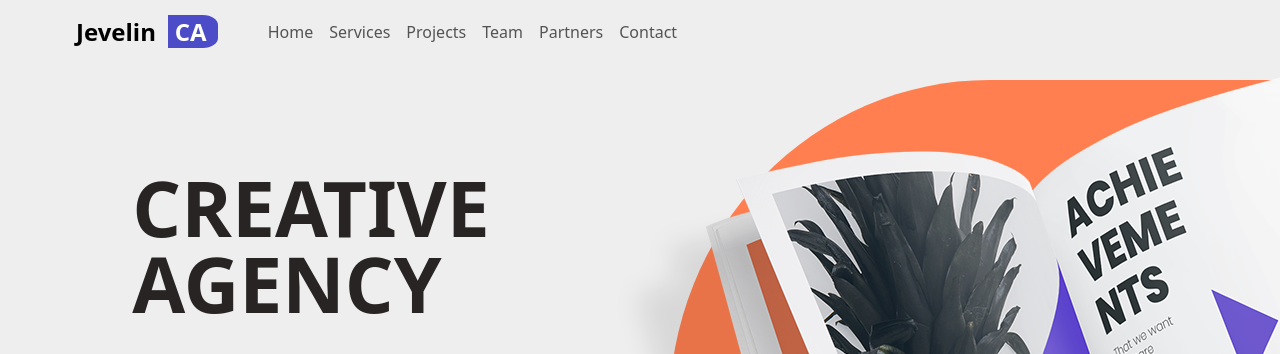
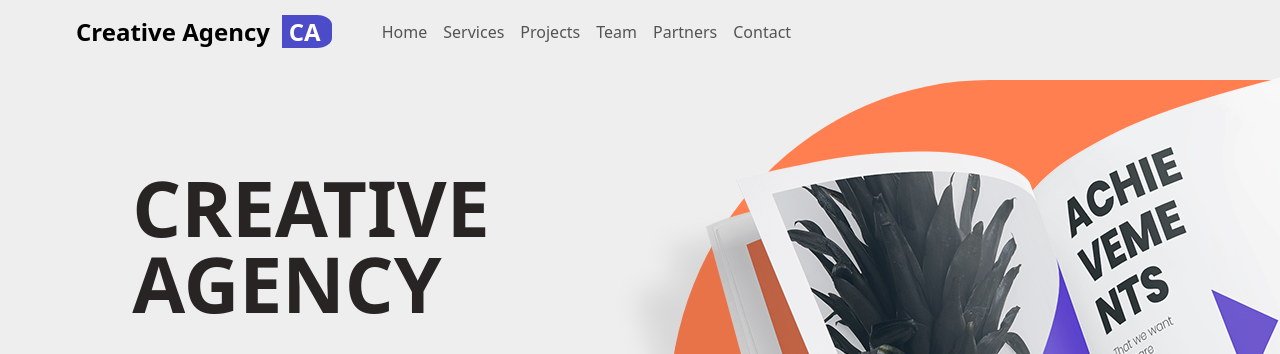
Before and after one commit to srivanivengala/html-css-project, a plain HTML site: page index.html in a window 1280 px wide. Shown: the top 354 px of the page. Drawn offline with nearby package versions, Linux system fonts and the light colour scheme.

Commit message:
CA project

```diff
--- a/index.html
+++ b/index.html
@@ -15,7 +15,7 @@
 
     <nav class="navbar navbar-expand-lg bg-body-tertiary">
         <div class="container-fluid" >
-          <a class="navbar-brand" href="#">Jevelin &nbsp;<span class="ca">CA</span></a>
+          <a class="navbar-brand" href="#">Creative Agency &nbsp;<span class="ca">CA</span></a>
           <button class="navbar-toggler" type="button" data-bs-toggle="collapse" data-bs-target="#navbarNavAltMarkup" aria-controls="navbarNavAltMarkup" aria-expanded="false" aria-label="Toggle navigation">
             <span class="navbar-toggler-icon"></span>
           </button>
```
